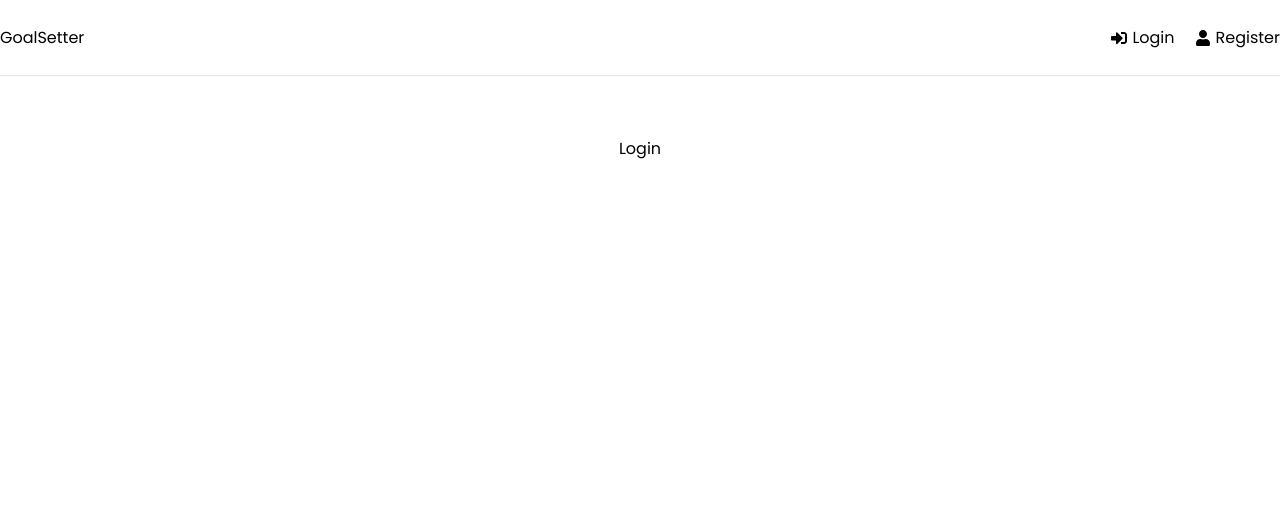
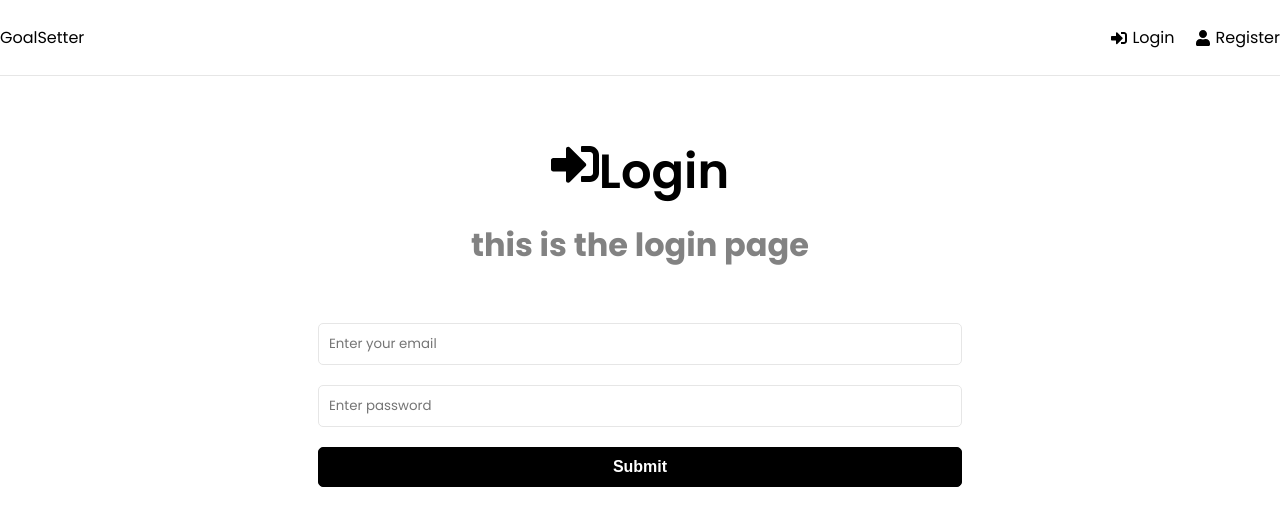
Before and after one commit to ClaytonMcIntosh/scavenger-hunt, a React (Create React App) app in the folder frontend/: page /login in a window 1280 px wide. Shown: the top 526 px of the page. Built offline with nearby package versions, Linux system fonts and the light colour scheme.

Commit message:
Added front end UI

```diff
--- a/frontend/src/pages/Login.jsx
+++ b/frontend/src/pages/Login.jsx
@@ -1,8 +1,46 @@
+import { useState, useEffect } from 'react'
+import { FaSignInAlt } from 'react-icons/fa'
+
 function Login() {
+    const [formData, setFormData] = useState({
+        email: '',
+        password: '',
+    })
+
+    const { email, password } = formData
+
+    const onChange = (e) => {
+        setFormData((prevState) => ({
+            ...prevState,
+            [e.target.name]: e.target.value,
+        }))
+    }
+
+    const onSubmit = (e) => {
+        e.preventDefault()
+    }
+
     return (
-        <div>
-            Login
-        </div>
+        <>
+            <section className='heading'>
+                <h1> <FaSignInAlt />Login </h1>
+                <p> this is the login page</p>
+            </section>
+
+            <section className="form">
+                <form onSubmit={onSubmit}>
+                    <div className="form-group">
+                        <input type='email' className='form-control' id='email' name='email' value={email} placeholder='Enter your email' onChange={onChange} />
+                    </div>
+                    <div className="form-group">
+                        <input type='password' className='form-control' id='password' name='password' value={password} placeholder='Enter password' onChange={onChange} />
+                    </div>
+                    <div className="form-group">
+                        <button type="submit" className='btn btn-block'>Submit</button>
+                    </div>
+                </form>
+            </section>
+        </>
     )
 }
 
```
